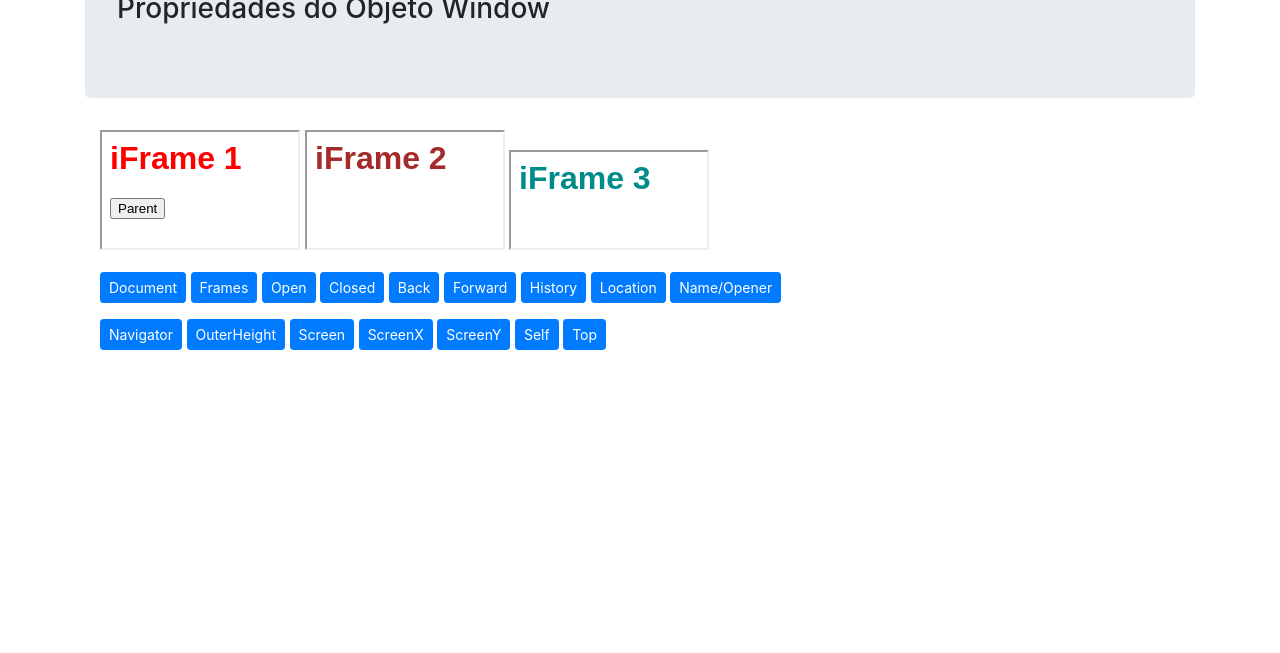
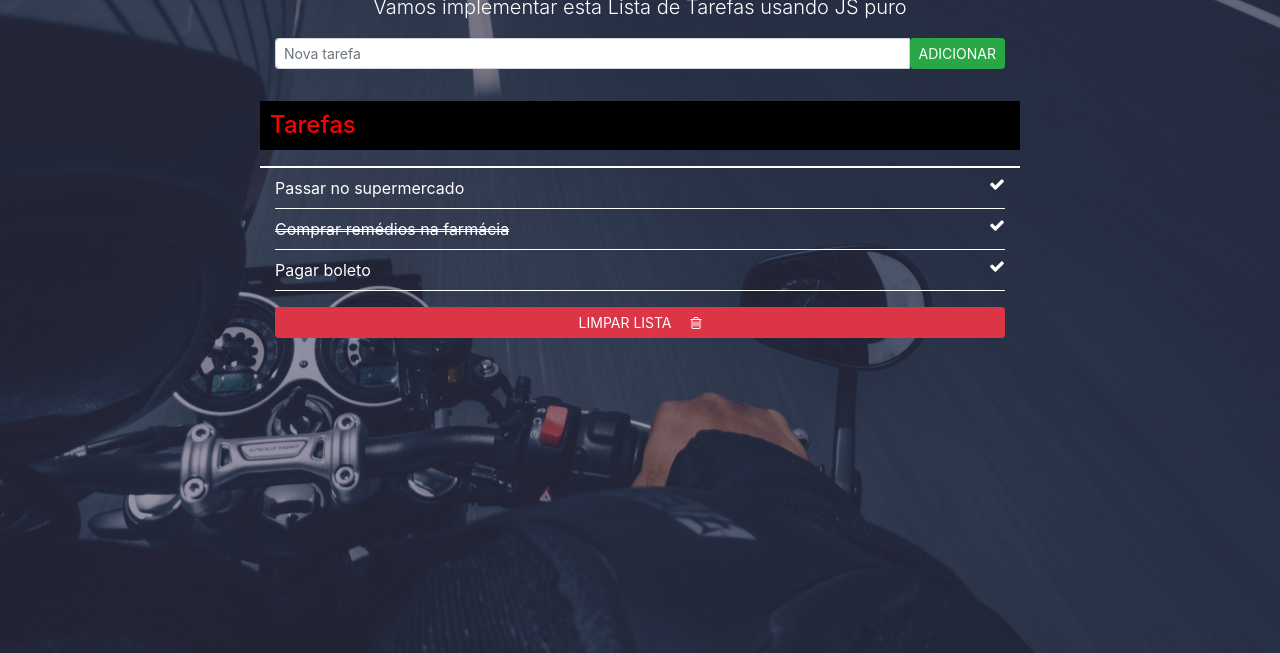
Before and after one commit to ja-gaeta/javascript_total, a plain HTML site: page index.html in a window 1280 px wide. Shown: the part 147-800 px from the top of the page. Drawn offline with nearby package versions, Linux system fonts and the light colour scheme.

Commit message:
Adicionada aula-19

```diff
--- a/app.js
+++ b/app.js
@@ -1,79 +1,24 @@
-// PROPRIEDADES DO OBJETO "WINDOW"
+// Seletores de Elemento Único
 
-function document_func() {
-  console.log(window.document);
-}
+// document.getElementById()
 
-function frames_func() {
-  console.log(window.length);
-  console.log(window.frames[2].innerHeight);
-}
+console.log(document.getElementById("titulo-tarefas"));
 
-let myWindow;
-function open_func() {
-  myWindow = window.open("", "myWindow", "width=400, height=200");
-}
+// Acessar partes do elemento
 
-function closed_func() {
-  console.log(myWindow.closed);
-}
+console.log(document.getElementById("titulo-tarefas").id);
+console.log(document.getElementById("titulo-tarefas").className);
 
-function goBack_func() {
-  console.log(window.history.back());
-}
+// Mudar o Estilo
 
-function goForward_func() {
-  console.log(window.history.forward());
-}
+document.getElementById("titulo-tarefas").style.background = "black";
+document.getElementById("titulo-tarefas").style.color = "white";
+document.getElementById("titulo-tarefas").style.padding = "10px";
+// document.getElementById("titulo-tarefas").style.display = "none";
 
-function history_func() {
-  console.log(window.history);
-}
+// Mudar o Conteúdo
 
-function location_func() {
-  console.log(window.location);
-}
-
-function name_func() {
-  open_func();
-  console.log(myWindow.name);
-  console.log(myWindow.opener);
-}
-
-function navigator_func() {
-  console.log(window.navigator);
-}
-
-function outerHeight_func() {
-  console.log(window.outerHeight);
-}
-
-function parent_func() {
-  parent.document.body.style.backgroundColor = "LightSalmon";
-}
-
-function screen_func() {
-  console.log(window.screen);
-}
-
-function screenX_func() {
-  console.log(window.screenX);
-}
-
-function screenY_func() {
-  console.log(window.screenY);
-}
-
-function self_func() {
-  console.log(window.self);
-  open_func();
-  console.log(myWindow.self);
-}
-
-function top_func() {
-  if (window.top != window.self) {
-    console.log("Esta janela não está no topo.");
-  } else {
-    console.log("Esta janela está no topo.");
-  }
-}
+document.getElementById("titulo-tarefas").textContent = "Relação de Tarefas";
+document.getElementById("titulo-tarefas").innerText = "Minhas Tarefas";
+document.getElementById("titulo-tarefas").innerHTML =
+  '<span style="color: red">Tarefas</span>';
--- /dev/null
+++ b/estilo.css
@@ -0,0 +1,51 @@
+body {
+  /* background-color: #6e4bb8; */
+  background-image: url("../images/moto.jpg");
+  min-height: 100vh;
+  background-position: center;
+  background-size: cover;
+  background-repeat: no-repeat;
+  color: white;
+}
+.overlay {
+  background-color: rgba(50, 52, 87, 0.5);
+  min-height: 100vh;
+  min-width: 100vw;
+  top: 0;
+  bottom: 0;
+  position: absolute;
+}
+h1 {
+  margin-top: 4rem;
+}
+h4 {
+  margin-top: 2rem;
+  margin-bottom: 0;
+}
+ul {
+  list-style: none;
+  margin-top: 1rem;
+  border-top: 2px solid white;
+}
+li {
+  border-bottom: 1px solid white;
+  padding-top: 0.5rem;
+  padding-bottom: 0.5rem;
+}
+i {
+  float: right;
+  padding-left: 15px;
+}
+.iBtn {
+  float: none;
+  padding-left: 15px;
+}
+a {
+  color: white;
+}
+a:hover {
+  color: tomato;
+}
+a.limpar {
+  text-decoration: none;
+}
--- a/iframe1.html
+++ /dev/null
@@ -1,16 +0,0 @@
-<html lang="en">
-  <head>
-    <meta charset="UTF-8" />
-    <meta name="viewport" content="width=device-width, initial-scale=1.0" />
-    <meta http-equiv="X-UA-Compatible" content="ie=edge" />
-
-    <title>Document</title>
-  </head>
-  <body style="background-color: white">
-    <h1 style="font-family: sans-serif; color: red;">iFrame 1</h1>
-    <button onclick="parent_func()">
-      Parent
-    </button>
-    <script src="app.js"></script>
-  </body>
-</html>
--- a/iframe2.html
+++ /dev/null
@@ -1,11 +0,0 @@
-<html lang="en">
-  <head>
-    <meta charset="UTF-8" />
-    <meta name="viewport" content="width=device-width, initial-scale=1.0" />
-    <meta http-equiv="X-UA-Compatible" content="ie=edge" />
-    <title>Document</title>
-  </head>
-  <body style="background-color: white">
-    <h1 style="font-family: sans-serif; color: brown">iFrame 2</h1>
-  </body>
-</html>
--- a/iframe3.html
+++ /dev/null
@@ -1,11 +0,0 @@
-<html lang="en">
-  <head>
-    <meta charset="UTF-8" />
-    <meta name="viewport" content="width=device-width, initial-scale=1.0" />
-    <meta http-equiv="X-UA-Compatible" content="ie=edge" />
-    <title>Document</title>
-  </head>
-  <body style="background-color: white">
-    <h1 style="font-family: sans-serif; color:darkcyan">iFrame 3</h1>
-  </body>
-</html>
--- a/index.html
+++ b/index.html
@@ -1,5 +1,5 @@
 <!DOCTYPE html>
-<html lang="en">
+<html lang="pt-br">
   <head>
     <meta charset="UTF-8" />
     <meta name="viewport" content="width=device-width, initial-scale=1.0" />
@@ -10,74 +10,80 @@
       integrity="sha384-ggOyR0iXCbMQv3Xipma34MD+dH/1fQ784/j6cY/iJTQUOhcWr7x9JvoRxT2MZw1T"
       crossorigin="anonymous"
     />
-    <title>JavaScript Total</title>
+    <link
+      href="https://stackpath.bootstrapcdn.com/font-awesome/4.7.0/css/font-awesome.min.css"
+      rel="stylesheet"
+      integrity="sha384-wvfXpqpZZVQGK6TAh5PVlGOfQNHSoD2xbE+QkPxCAFlNEevoEH3Sl0sibVcOQVnN"
+      crossorigin="anonymous"
+    />
+    <link rel="stylesheet" href="estilo.css" />
+    <title>Lista de Tarefas</title>
   </head>
 
   <body>
-    <div class="container">
-      <div class="jumbotron">
-        <h1 class="display-4">JavaScript Total</h1>
-        <h3>Propriedades do Objeto Window</h3>
-      </div>
+    <div class="overlay">
       <div class="container">
-        <iframe src="iframe1.html" width="200" height="120"></iframe>
-        <iframe src="iframe2.html" width="200" height="120"></iframe>
-        <iframe src="iframe3.html" width="200" height="100"></iframe>
-      </div>
-      <div class="container">
-        <p></p>
-        <button class="btn btn-primary btn-sm" onclick="document_func()">
-          Document
-        </button>
-        <button class="btn btn-primary btn-sm" onclick="frames_func()">
-          Frames
-        </button>
-        <button class="btn btn-primary btn-sm" onclick="open_func()">
-          Open
-        </button>
-        <button class="btn btn-primary btn-sm" onclick="closed_func()">
-          Closed
-        </button>
-        <button class="btn btn-primary btn-sm" onclick="goBack_func()">
-          Back
-        </button>
-        <button class="btn btn-primary btn-sm" onclick="goForward_func()">
-          Forward
-        </button>
-        <button class="btn btn-primary btn-sm" onclick="history_func()">
-          History
-        </button>
-        <button class="btn btn-primary btn-sm" onclick="location_func()">
-          Location
-        </button>
-        <button class="btn btn-primary btn-sm" onclick="name_func()">
-          Name/Opener
-        </button>
-      </div>
-      <p></p>
-      <div class="container">
-        <button class="btn btn-primary btn-sm" onclick="navigator_func()">
-          Navigator
-        </button>
-        <button class="btn btn-primary btn-sm" onclick="outerHeight_func()">
-          OuterHeight
-        </button>
-
-        <button class="btn btn-primary btn-sm" onclick="screen_func()">
-          Screen
-        </button>
-        <button class="btn btn-primary btn-sm" onclick="screenX_func()">
-          ScreenX
-        </button>
-        <button class="btn btn-primary btn-sm" onclick="screenY_func()">
-          ScreenY
-        </button>
-        <button class="btn btn-primary btn-sm" onclick="self_func()">
-          Self
-        </button>
-        <button class="btn btn-primary btn-sm" onclick="top_func()">
-          Top
-        </button>
+        <h1 class="text-center display-4">
+          Lista de Tarefas
+        </h1>
+        <p class="lead text-center">
+          Vamos implementar esta Lista de Tarefas usando JS puro
+        </p>
+        <div class="row">
+          <form class="col-8 mx-auto">
+            <div class="input-group">
+              <input
+                type="text"
+                class="form-control form-control-sm"
+                id="tarefaInput"
+                placeholder="Nova tarefa"
+              />
+              <span
+                ><button
+                  type="submit"
+                  class="text-uppercase btn btn-success btn-sm"
+                >
+                  Adicionar
+                </button></span
+              >
+            </div>
+          </form>
+        </div>
+        <div class="row">
+          <h4 id="titulo-tarefas" class="col-8 mx-auto">Tarefas</h4>
+          <ul class="col-8 mx-auto">
+            <li>
+              Passar no supermercado
+              <a href="#">
+                <i class="fa fa-check" aria-hidden="true"></i>
+              </a>
+            </li>
+            <li
+              style="text-decoration: line-through; text-decoration-style: double;"
+            >
+              Comprar remédios na farmácia
+              <a href="#">
+                <i class="fa fa-check" aria-hidden="true"></i>
+              </a>
+            </li>
+            <li>
+              Pagar boleto
+              <a href="#">
+                <i class="fa fa-check" aria-hidden="true"></i>
+              </a>
+            </li>
+          </ul>
+        </div>
+        <div class="row">
+          <a class="col-8 mx-auto limpar" href="#">
+            <button
+              type="button"
+              class="text-uppercase btn btn-danger btn-sm btn-block"
+            >
+              Limpar Lista <i class="iBtn fa fa-trash-o"></i>
+            </button>
+          </a>
+        </div>
       </div>
     </div>
 
```
Also changed, not shown: README.md, images/moto.jpg (added), 1 other file.
